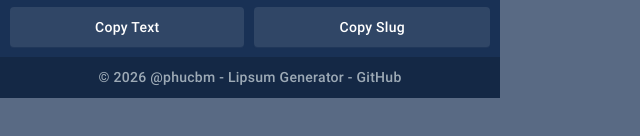
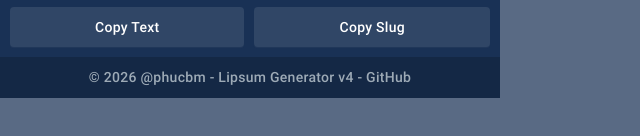
Before and after one commit to phucbm/lipsum-generator, a website built with Vite: page index.html in a window 1280 px wide. Shown: the part 438-574 px from the top of the page, 0-640 px from the left. Built offline with nearby package versions, Linux system fonts and the light colour scheme.

```diff
--- a/index.html
+++ b/index.html
@@ -99,7 +99,7 @@
     <div class="app-footer">
         © 2026 <a href="https://github.com/phucbm" target="_blank">@phucbm</a> - <a
             href="https://chrome.google.com/webstore/detail/lipsum-generator/fepopmflofkppphpkfjdbmimglkeifna"
-            title="Rate this on Chrome store" target="_blank">Lipsum Generator</a> - <a
+            title="Rate this on Chrome store" target="_blank">Lipsum Generator v4</a> - <a
             href="https://github.com/phucbm/lipsum-generator" target="_blank">GitHub</a>
     </div>
 
```
Also changed, not shown: media/v4/v4-context-menu.gif (added), media/v4/v4-context-menu.png (added).
